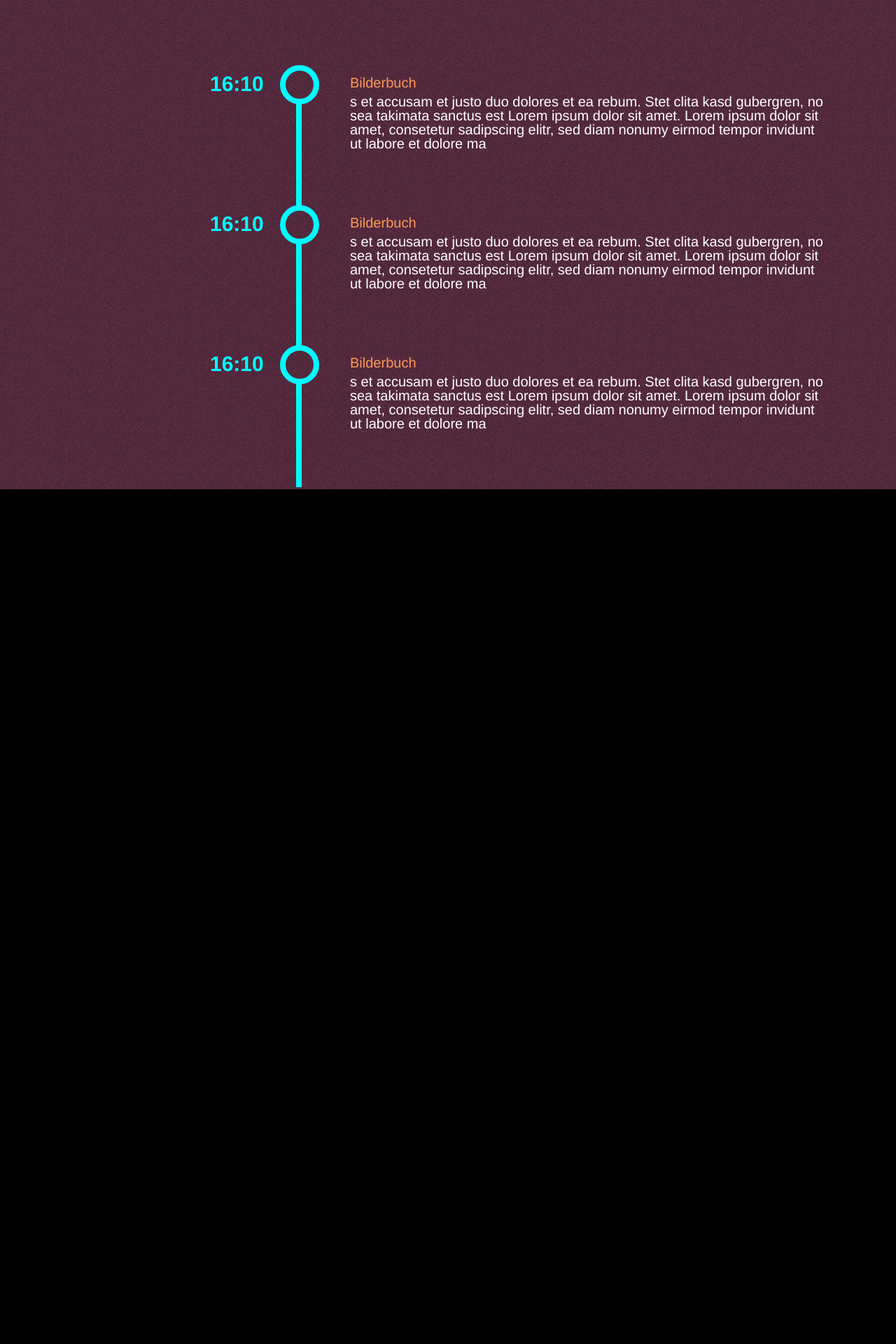
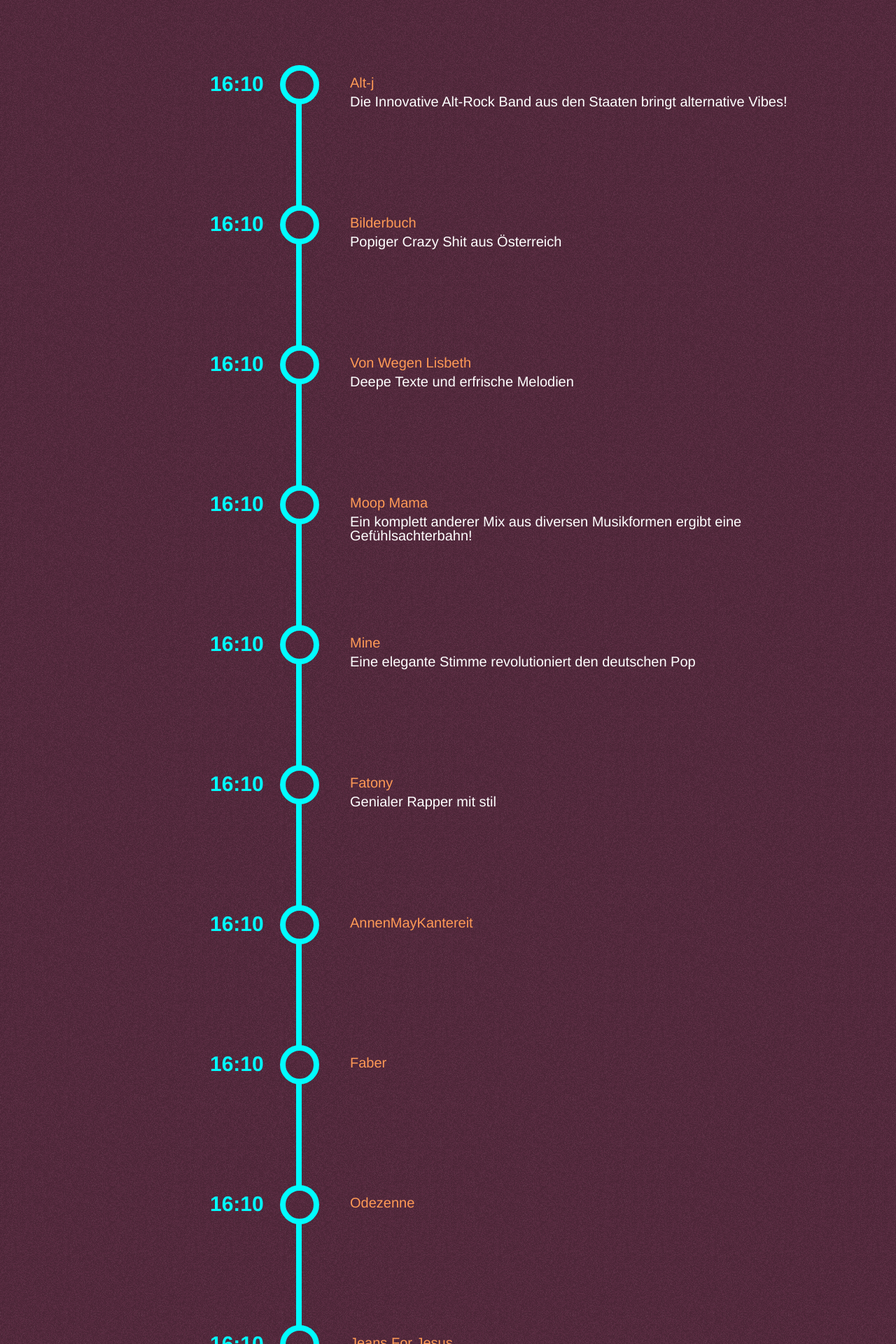
Before and after one commit to theLeroy/MG-webseite, a Vue app: page /#/Timeline in a window 1280 px wide. Shown: the part 140-2060 px from the top of the page at 70% size. Before the commit the page ends 839 px from the top, so only its background shows below. Built offline with nearby package versions, Linux system fonts and the light colour scheme.

Commit message:
Update Timeline.vue

```diff
--- a/src/views/Timeline.vue
+++ b/src/views/Timeline.vue
@@ -32,19 +32,74 @@
       Acts: [
         {
           Time: '16:10',
-          Name: 'Bilderbuch',
-          Description: 's et accusam et justo duo dolores et ea rebum. Stet clita kasd gubergren, no sea takimata sanctus est Lorem ipsum dolor sit amet. Lorem ipsum dolor sit amet, consetetur sadipscing elitr, sed diam nonumy eirmod tempor invidunt ut labore et dolore ma'
+          Name: 'Alt-j',
+          Genre: 'Alternative Rock',
+          Day: '1',
+          Description: 'Die Innovative Alt-Rock Band aus den Staaten bringt alternative Vibes!'
         },
         {
           Time: '16:10',
           Name: 'Bilderbuch',
-          Description: 's et accusam et justo duo dolores et ea rebum. Stet clita kasd gubergren, no sea takimata sanctus est Lorem ipsum dolor sit amet. Lorem ipsum dolor sit amet, consetetur sadipscing elitr, sed diam nonumy eirmod tempor invidunt ut labore et dolore ma'
+          Genre: 'Indie Pop',
+          Day: '1',
+          Description: 'Popiger Crazy Shit aus Österreich'
         },
         {
           Time: '16:10',
-          Name: 'Bilderbuch',
-          Description: 's et accusam et justo duo dolores et ea rebum. Stet clita kasd gubergren, no sea takimata sanctus est Lorem ipsum dolor sit amet. Lorem ipsum dolor sit amet, consetetur sadipscing elitr, sed diam nonumy eirmod tempor invidunt ut labore et dolore ma'
-        }
+          Name: 'Von Wegen Lisbeth',
+          Genre: 'Indie',
+          Day: '1',
+          Description: 'Deepe Texte und erfrische Melodien'
+        },
+        {
+          Time: '16:10',
+          Name: 'Moop Mama',
+          Genre: 'Mixed Styles',
+          Day: '1',
+          Description: 'Ein komplett anderer Mix aus diversen Musikformen ergibt eine Gefühlsachterbahn!'
+        },
+        {
+          Time: '16:10',
+          Name: 'Mine',
+          Genre: 'Indie Folk',
+          Day: '1',
+          Description: 'Eine elegante Stimme revolutioniert den deutschen Pop'
+        },
+        {
+          Time: '16:10',
+          Name: 'Fatony',
+          Genre: 'Rap',
+          Day: '1',
+          Description: 'Genialer Rapper mit stil'
+        },
+        {
+          Time: '16:10',
+          Name: 'AnnenMayKantereit',
+          Genre: 'Indie Rock',
+          Day: '1',
+          Description: ''
+        },
+        {
+          Time: '16:10',
+          Name: 'Faber',
+          Genre: 'Indie Rock',
+          Day: '1',
+          Description: ''
+        },
+        {
+          Time: '16:10',
+          Name: 'Odezenne',
+          Genre: 'Techno, Rap',
+          Day: '1',
+          Description: ''
+        },
+        {
+          Time: '16:10',
+          Name: 'Jeans For Jesus',
+          Genre: 'Indie Pop',
+          Day: '1',
+          Description: ''
+        },
       ]
     }
   }
```
